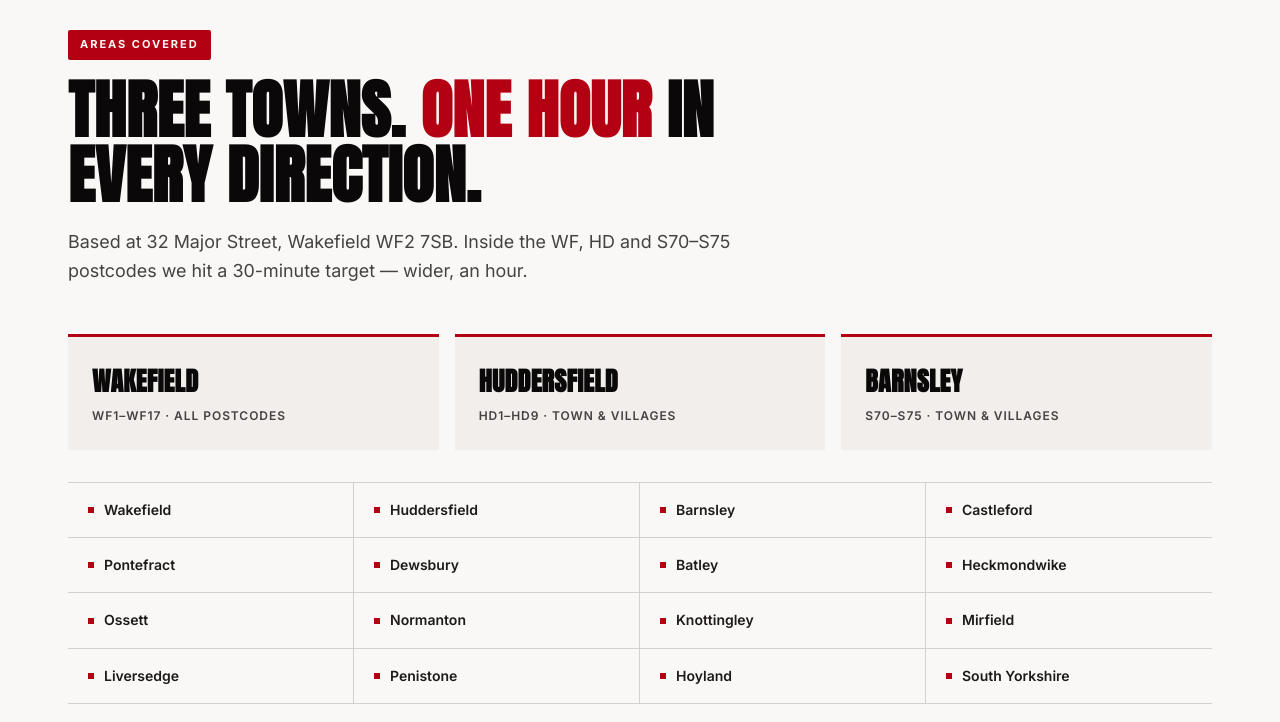
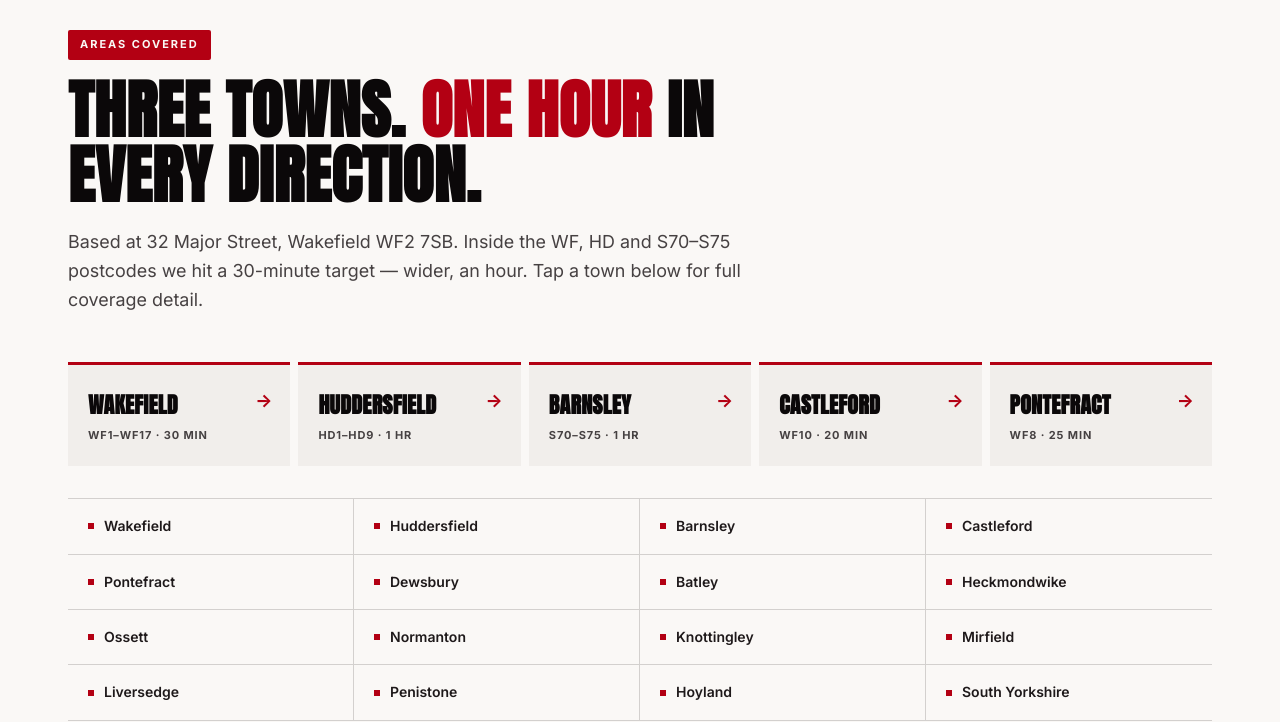
Before and after one commit to ainjection/fastresponselocksmiths, a plain HTML site: page index.html in a window 1280 px wide. Shown: the part 4181-4903 px from the top of the page. Drawn offline with Linux system fonts and the light colour scheme.

Commit message:
Coverage section: 3 static town cards → 5 clickable cards linking to /<town>-locksmith/
- Adds Castleford + Pontefract to the homepage coverage grid (they only
  appeared in the chip cloud below). 5-up grid with hover lift + red arrow.
- The existing 'Areas' nav item already scrolls to #coverage so no nav change
  needed — clicking 'Areas' now takes you to a section where you can
  pick your town and click through.
- Service pages reachable from every page footer already (UPVC repair / lost
  car keys / burglar repair under the 'Services' column).

Middle-ground answer to 'add town pages to nav or leave them search-only':
nav stays 4 items wide and decisive, town pages reachable via the Areas
section, service pages reachable via footer. SEO landing surfaces still
their main job — this just makes them browsable too.

```diff
--- a/index.html
+++ b/index.html
@@ -277,11 +277,15 @@
 
   /* === COVERAGE === */
   .coverage { background: var(--paper); }
-  .towns { display: grid; grid-template-columns: 1fr 1fr 1fr; gap: 16px; margin-bottom: 32px; }
-  .town { padding: 24px; background: var(--paper-warm); border-top: 3px solid var(--red); }
-  .town h4 { font-family: 'Anton', sans-serif; font-size: 26px; text-transform: uppercase; letter-spacing: 0.01em; margin-bottom: 4px; color: var(--black); }
-  .town .sub { font-size: 12px; color: var(--slate); font-weight: 600; text-transform: uppercase; letter-spacing: 0.08em; }
-  @media (max-width: 760px) { .towns { grid-template-columns: 1fr; } }
+  .towns { display: grid; grid-template-columns: repeat(5, 1fr); gap: 8px; margin-bottom: 32px; }
+  .town { display: block; padding: 22px 20px; background: var(--paper-warm); border-top: 3px solid var(--red); position: relative; transition: background 0.18s, transform 0.18s; color: inherit; text-decoration: none; }
+  .town:hover { background: var(--paper); transform: translateY(-2px); }
+  .town h4 { font-family: 'Anton', sans-serif; font-size: 22px; text-transform: uppercase; letter-spacing: 0.01em; margin-bottom: 4px; color: var(--black); }
+  .town .sub { font-size: 11px; color: var(--slate); font-weight: 700; text-transform: uppercase; letter-spacing: 0.08em; }
+  .town-arrow { position: absolute; top: 22px; right: 18px; color: var(--red); font-size: 18px; font-weight: 700; transition: transform 0.18s; }
+  .town:hover .town-arrow { transform: translateX(4px); }
+  @media (max-width: 980px) { .towns { grid-template-columns: 1fr 1fr; } }
+  @media (max-width: 540px) { .towns { grid-template-columns: 1fr; } }
   .coverage-grid { display: grid; grid-template-columns: repeat(4, 1fr); gap: 0; border-top: 1px solid var(--rule); }
   .coverage-grid .cov { padding: 16px 20px; border-bottom: 1px solid var(--rule); border-right: 1px solid var(--rule); font-size: 14px; font-weight: 600; color: var(--charcoal); display: flex; align-items: center; gap: 10px; }
   .coverage-grid .cov::before { content: ''; width: 6px; height: 6px; background: var(--red); }
@@ -575,11 +579,13 @@
   <div class="container">
     <div class="sec-eyebrow">Areas covered</div>
     <h2 class="sec-title">Three towns. <span class="red">One hour</span> in every direction.</h2>
-    <p class="sec-lede">Based at 32 Major Street, Wakefield WF2 7SB. Inside the WF, HD and S70–S75 postcodes we hit a 30-minute target — wider, an hour.</p>
+    <p class="sec-lede">Based at 32 Major Street, Wakefield WF2 7SB. Inside the WF, HD and S70–S75 postcodes we hit a 30-minute target — wider, an hour. Tap a town below for full coverage detail.</p>
     <div class="towns">
-      <div class="town"><h4>Wakefield</h4><div class="sub">WF1–WF17 · ALL POSTCODES</div></div>
-      <div class="town"><h4>Huddersfield</h4><div class="sub">HD1–HD9 · TOWN &amp; VILLAGES</div></div>
-      <div class="town"><h4>Barnsley</h4><div class="sub">S70–S75 · TOWN &amp; VILLAGES</div></div>
+      <a class="town" href="/fastresponselocksmiths/wakefield-locksmith/"><h4>Wakefield</h4><div class="sub">WF1–WF17 · 30 MIN</div><div class="town-arrow">→</div></a>
+      <a class="town" href="/fastresponselocksmiths/huddersfield-locksmith/"><h4>Huddersfield</h4><div class="sub">HD1–HD9 · 1 HR</div><div class="town-arrow">→</div></a>
+      <a class="town" href="/fastresponselocksmiths/barnsley-locksmith/"><h4>Barnsley</h4><div class="sub">S70–S75 · 1 HR</div><div class="town-arrow">→</div></a>
+      <a class="town" href="/fastresponselocksmiths/castleford-locksmith/"><h4>Castleford</h4><div class="sub">WF10 · 20 MIN</div><div class="town-arrow">→</div></a>
+      <a class="town" href="/fastresponselocksmiths/pontefract-locksmith/"><h4>Pontefract</h4><div class="sub">WF8 · 25 MIN</div><div class="town-arrow">→</div></a>
     </div>
     <div class="coverage-grid">
       <div class="cov">Wakefield</div>
```
